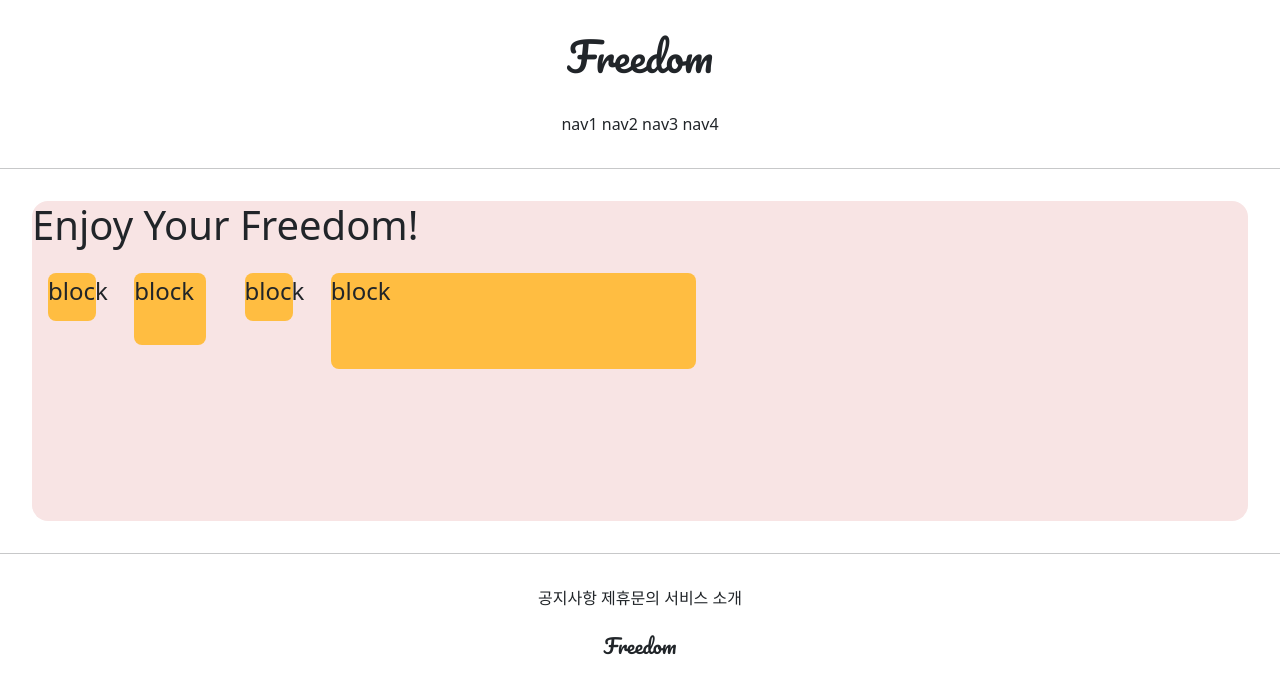
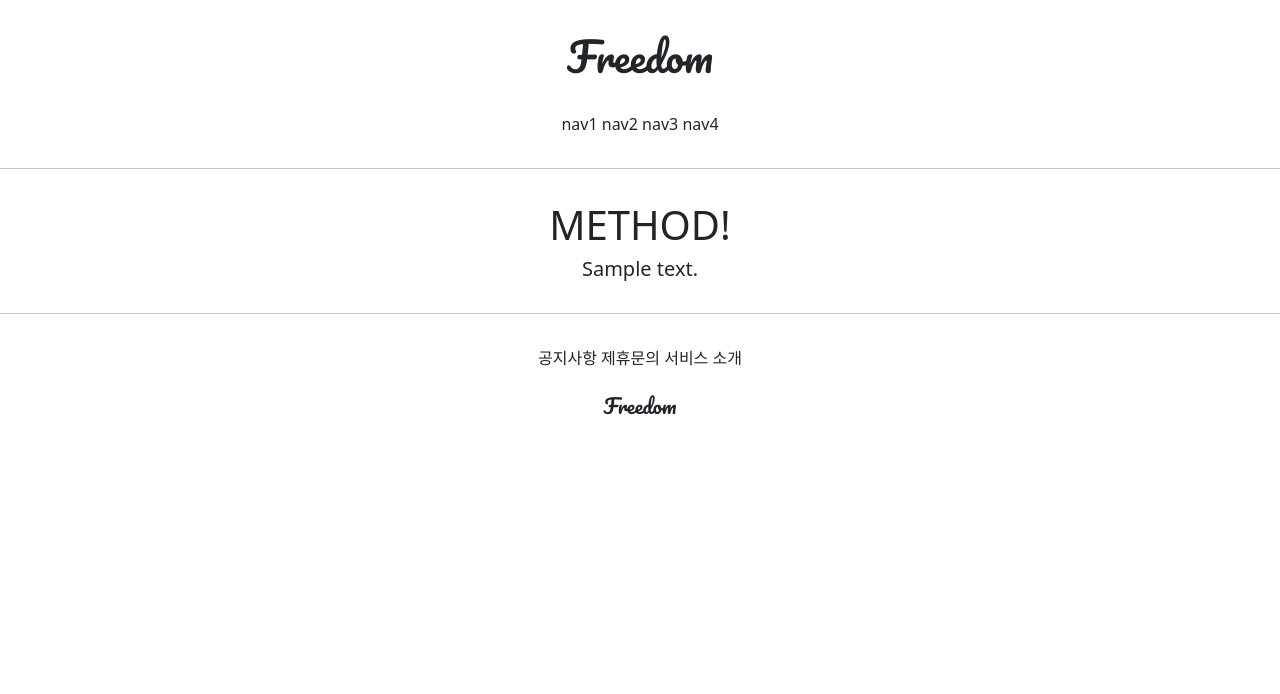
Before and after one commit to Jeongp4939/Class, a Django app: template accountapp/templates/accountapp/hello_world.html in a window 1280 px wide. Shown: the top 694 px of the page. Run offline with Django 3.2, Linux system fonts and the light colour scheme; the template is opened without the code that fills it: most values are stand-ins (such as "Sample title", 1, 10 or a date in 2020).

Commit message:
7/8 class project2_02

```diff
--- a/accountapp/templates/accountapp/hello_world.html
+++ b/accountapp/templates/accountapp/hello_world.html
@@ -2,27 +2,11 @@
 
 {% block content %}
 
-    <style>
+    <div style="margin: 2rem; text-align: center">
+        <h1>METHOD!</h1>
 
-        .test {
-            display: inline-block;
-            background-color: #ffbd41;
-            margin: 1rem;
-            height: 48px;
-            width: 48px;
-            border-radius: .5rem;
-        }
 
-    </style>
-
-    <div style="height: 20rem; background-color: #f8e4e4;
-     margin: 2rem; border-radius: 1rem; font-size: 24px;">
-        <h1>Enjoy Your Freedom!</h1>
-
-        <div class="test" style="height: 48px; width: 48px;">block</div>
-        <div class="test" style="height: 3em; width: 3em;">block</div>
-        <div class="test" style="height: 3rem; width: 3rem;">block</div>
-        <div class="test" style="height: 30%; width: 30%;">block</div>
+        <h5>{{ text }}</h5>
 
     </div>
 
```
Also changed, not shown: accountapp/views.py (+6 -1 lines).
